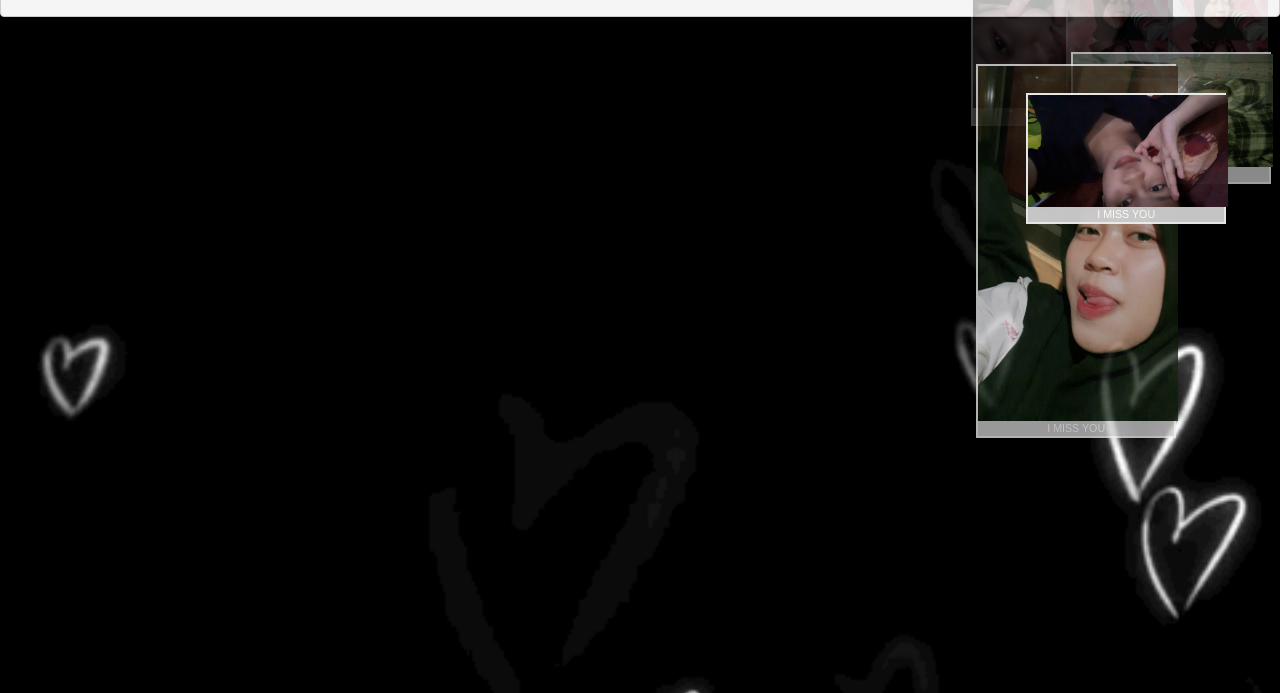
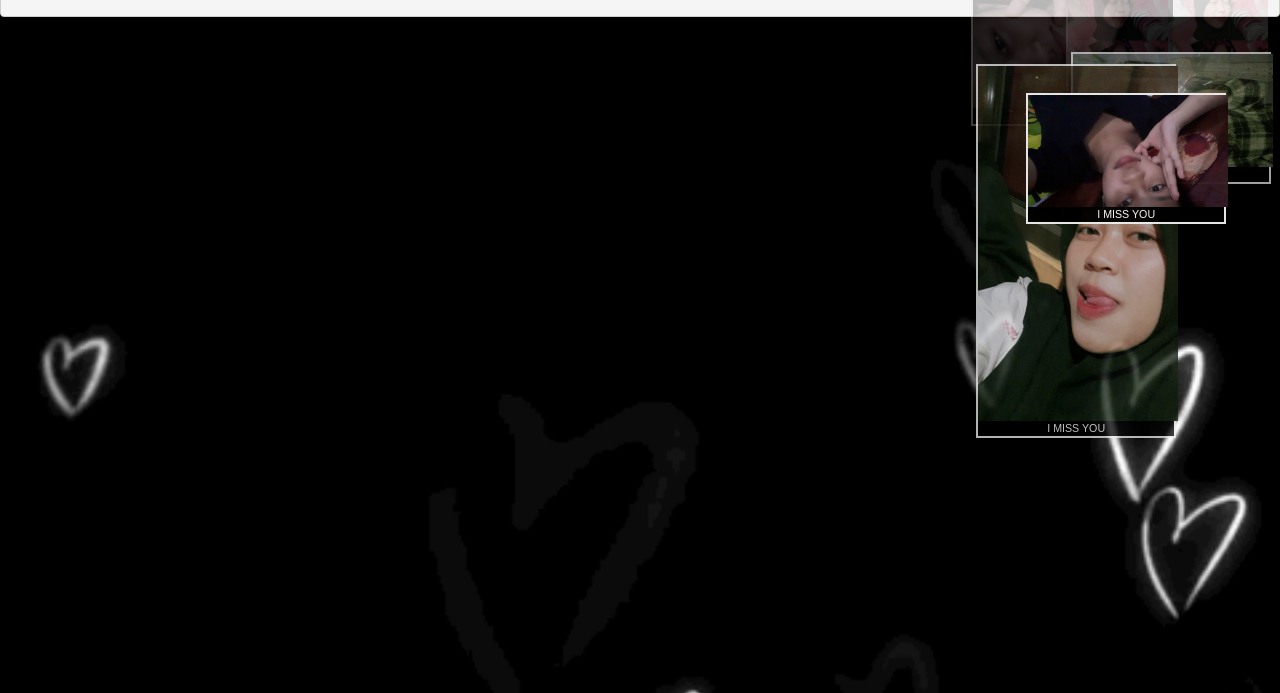
Before and after one commit to pachrudin/pachrudin.github.io, a website: page anih/missu/index.html in a window 1280 px wide. Shown: the part 107-800 px from the top of the page. Drawn offline with nearby package versions, Linux system fonts and the light colour scheme; files that its build step writes are made by us from their sources.

Commit message:
Update index.html

```diff
--- a/anih/missu/index.html
+++ b/anih/missu/index.html
@@ -41,7 +41,7 @@ font-family:Arial;
 font-size:8pt;
 color:#FFFFFF;
 text-align:center;
-background-color:#CCCCCC;
+background-color:black;
 top:-1000px;
 }
 </style>
```
